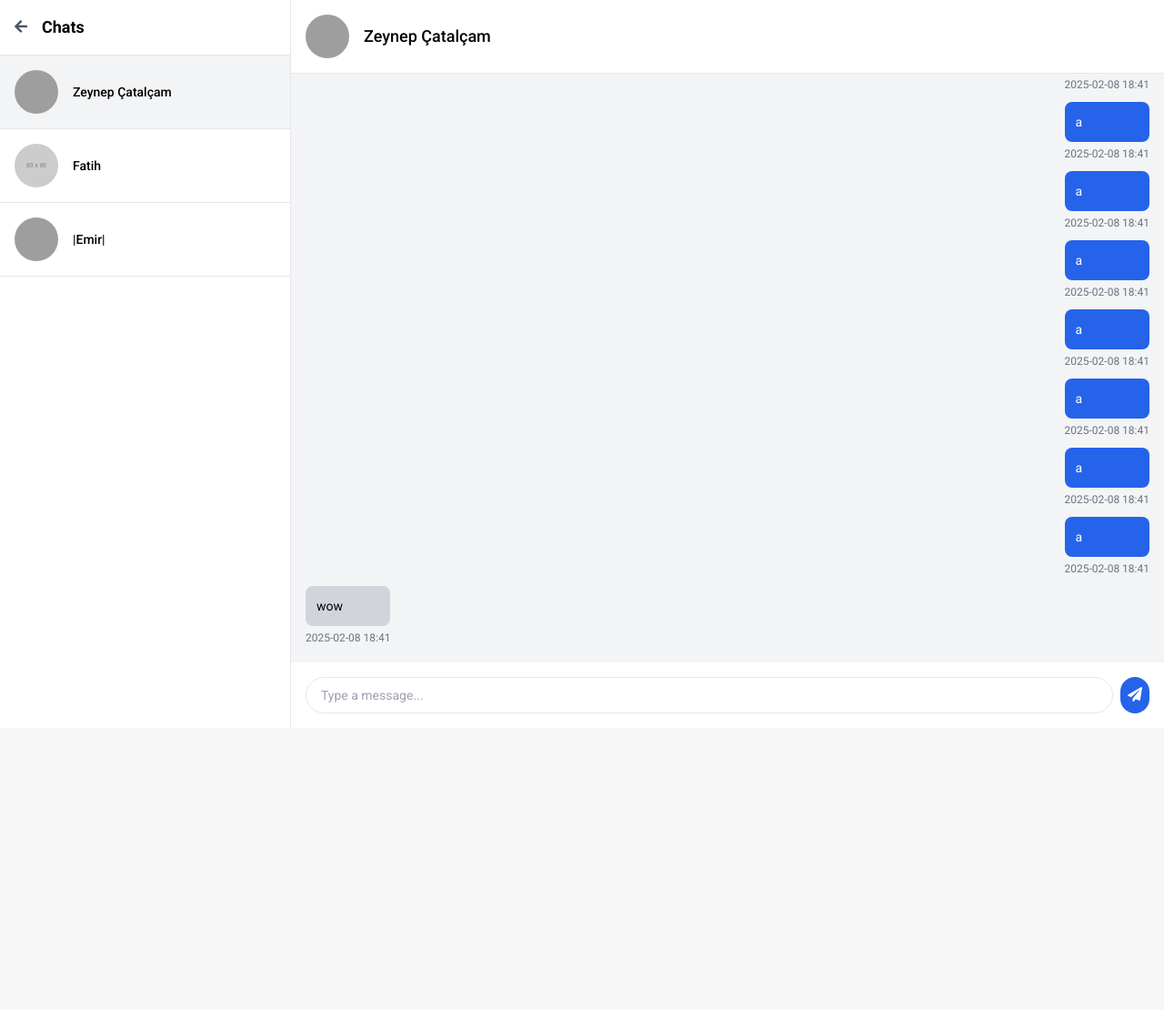
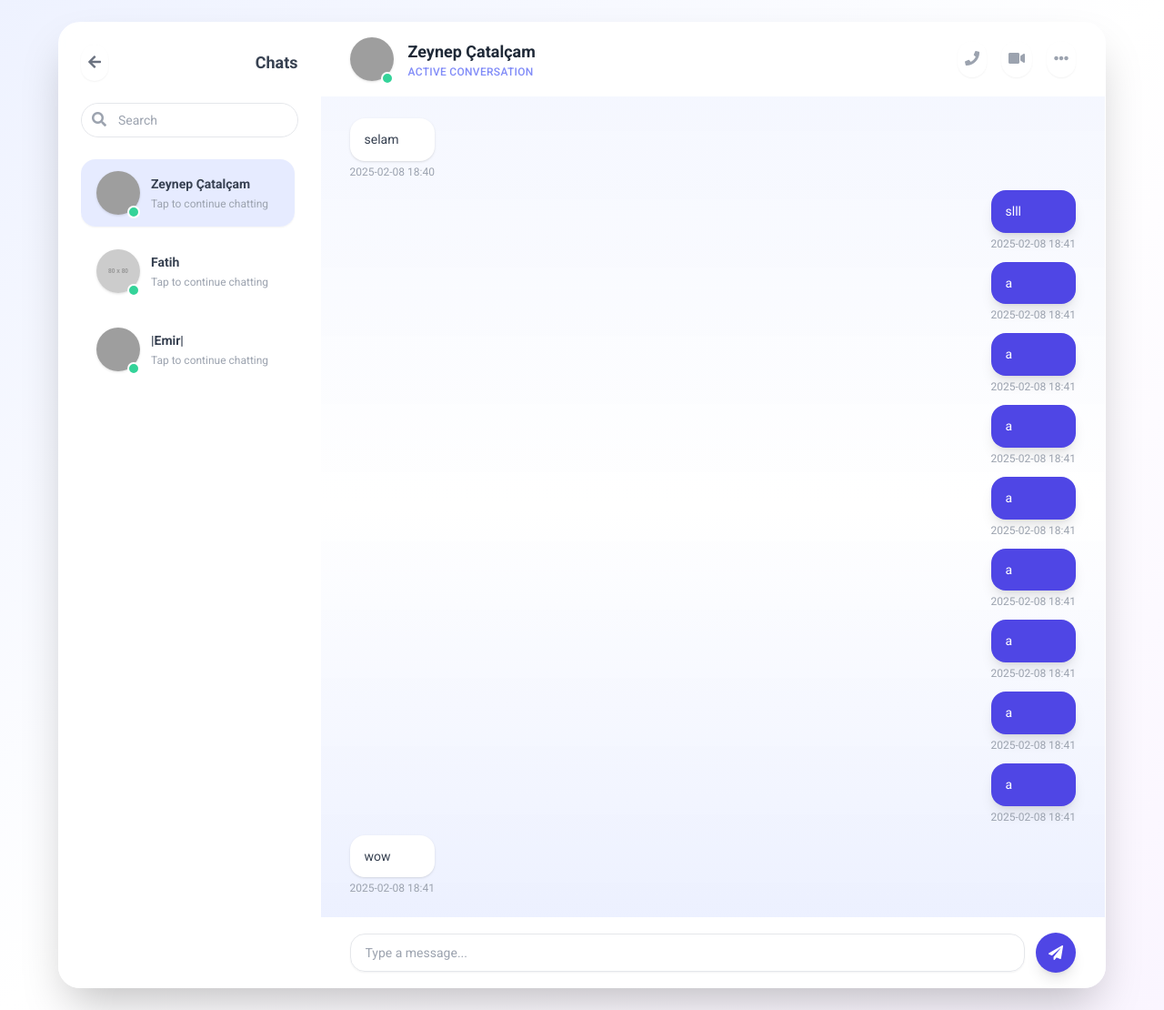
Before and after one commit to fatihcatalcam/Harmony, a Flask app: page /messages/6 in a window 1280 px wide. Shown: the whole page at 91% size. Before the commit the page ends 800 px from the top, so only its background shows below. Run offline with Flask 3, Linux system fonts and the light colour scheme; a user stored in the database is signed in; grey boxes labelled with a size stand in for pictures from a placeholder-image service; some libraries are stand-ins or nearby versions; grey boxes are pictures that could not be loaded.

Commit message:
Improve chat message screen styling

```diff
--- a/templates/message.html
+++ b/templates/message.html
@@ -13,82 +13,132 @@
     body { font-family: 'Roboto', sans-serif; }
   </style>
 </head>
-<body class="bg-gray-100 h-screen flex">
+<body class="bg-gradient-to-br from-indigo-50 via-white to-purple-50 min-h-screen">
+  <div class="min-h-screen flex items-center justify-center px-4 py-6">
+    <div class="flex w-full max-w-6xl overflow-hidden rounded-3xl border border-white/60 bg-white/80 shadow-2xl backdrop-blur">
       <!-- Sol Bölüm: Chat Listesi -->
-<div class="w-1/4 bg-white border-r border-gray-200 flex flex-col">
-  <div class="p-4 border-b border-gray-200 flex items-center">
-    <button class="text-gray-600" onclick="window.history.back();">
+      <aside class="hidden border-r border-white/50 bg-white/70 p-6 lg:flex lg:w-1/3 xl:w-1/4 flex-col">
+        <div class="flex items-center justify-between">
+          <button class="rounded-full bg-white p-2 text-gray-500 shadow-sm transition hover:-translate-x-0.5 hover:text-indigo-600" onclick="window.history.back();">
             <i class="fas fa-arrow-left"></i>
           </button>
-    <h2 class="text-lg font-semibold ml-4">Chats</h2>
+          <h2 class="text-lg font-semibold text-gray-700">Chats</h2>
         </div>
-  <div class="flex-grow overflow-auto">
+        <div class="relative mt-6">
+          <input type="text" placeholder="Search" class="w-full rounded-full border border-gray-200 bg-white py-2 pl-10 pr-4 text-sm text-gray-600 focus:border-indigo-400 focus:outline-none focus:ring-2 focus:ring-indigo-200" disabled>
+          <i class="fas fa-search absolute left-3 top-2.5 text-gray-400"></i>
+        </div>
+        <div class="mt-6 flex-grow space-y-3 overflow-y-auto pr-1">
           {% if matches and matches|length > 0 %}
             {% for match in matches %}
-        <a href="{{ url_for('main.messages', user_id=match.id) }}" class="block p-4 flex items-center border-b border-gray-200 hover:bg-gray-100 {% if match.id == user.id %}bg-gray-100{% endif %}">
-          <img alt="{{ match.display_name }}" class="rounded-full h-12 w-12" src="{{ match.profile_image or 'https://placehold.co/50x50' }}"/>
-          <div class="ml-4">
-            <p class="text-sm font-medium">{{ match.display_name }}</p>
+              <a href="{{ url_for('main.messages', user_id=match.id) }}" class="flex items-center gap-3 rounded-2xl border border-transparent px-4 py-3 text-left transition hover:border-indigo-100 hover:bg-indigo-50/70 {% if match.id == user.id %}bg-indigo-100/80 shadow-sm{% endif %}">
+                <div class="relative">
+                  <img alt="{{ match.display_name }}" class="h-12 w-12 rounded-full object-cover shadow" src="{{ match.profile_image or 'https://placehold.co/50x50' }}"/>
+                  <span class="absolute -bottom-1 -right-0 h-3.5 w-3.5 rounded-full border-2 border-white bg-emerald-400"></span>
+                </div>
+                <div class="min-w-0">
+                  <p class="truncate text-sm font-semibold text-gray-700">{{ match.display_name }}</p>
+                  <p class="mt-1 truncate text-xs text-gray-400">Tap to continue chatting</p>
                 </div>
               </a>
             {% endfor %}
           {% else %}
-      <p class="text-center text-gray-500 mt-4">No matches yet.</p>
+            <p class="text-center text-sm text-gray-500">No matches yet.</p>
+          {% endif %}
+        </div>
+      </aside>
+
+      <!-- Sağ Bölüm: Sohbet Ekranı -->
+      <div class="flex flex-1 flex-col bg-white/80">
+        <!-- Chat Header -->
+        <header class="flex items-center justify-between border-b border-white/60 px-4 py-4 sm:px-8">
+          {% if user %}
+            <div class="flex items-center gap-4">
+              <div class="relative">
+                <img alt="User profile picture" class="h-12 w-12 rounded-full object-cover shadow" src="{{ user.profile_image or 'https://placehold.co/50x50' }}"/>
+                <span class="absolute -bottom-1 -right-0 h-3.5 w-3.5 rounded-full border-2 border-white bg-emerald-400"></span>
+              </div>
+              <div>
+                <p id="chat-user-name" class="text-lg font-semibold text-gray-800">{{ user.display_name }}</p>
+                <p class="text-xs font-medium uppercase tracking-wide text-indigo-400">Active conversation</p>
+              </div>
+            </div>
+          {% endif %}
+          <div class="hidden text-gray-400 sm:flex sm:items-center sm:gap-4">
+            <button class="rounded-full bg-white p-2 shadow-sm transition hover:text-indigo-500">
+              <i class="fas fa-phone"></i>
+            </button>
+            <button class="rounded-full bg-white p-2 shadow-sm transition hover:text-indigo-500">
+              <i class="fas fa-video"></i>
+            </button>
+            <button class="rounded-full bg-white p-2 shadow-sm transition hover:text-indigo-500">
+              <i class="fas fa-ellipsis-h"></i>
+            </button>
+          </div>
+        </header>
+        <div class="border-b border-white/60 bg-white/70 px-4 py-3 lg:hidden">
+          <div class="flex items-center justify-between">
+            <h3 class="text-sm font-semibold uppercase tracking-wide text-gray-500">Your matches</h3>
+            <button type="button" class="cursor-default text-xs font-medium text-indigo-300" disabled>Manage</button>
+          </div>
+          <div class="mt-3 flex gap-3 overflow-x-auto pb-1">
+            {% if matches and matches|length > 0 %}
+              {% for match in matches %}
+                <a href="{{ url_for('main.messages', user_id=match.id) }}" class="flex flex-col items-center text-center text-xs {% if match.id == user.id %}text-indigo-600{% else %}text-gray-500{% endif %}">
+                  <img alt="{{ match.display_name }}" class="h-12 w-12 rounded-full border-2 {% if match.id == user.id %}border-indigo-200{% else %}border-transparent{% endif %} object-cover shadow" src="{{ match.profile_image or 'https://placehold.co/50x50' }}"/>
+                  <span class="mt-1 max-w-[5rem] truncate">{{ match.display_name }}</span>
+                </a>
+              {% endfor %}
+            {% else %}
+              <p class="text-xs text-gray-400">No matches yet.</p>
             {% endif %}
           </div>
         </div>
 
-
-  <!-- Sağ Bölüm: Sohbet Ekranı -->
-  <div class="flex flex-col flex-grow h-screen">
-    <!-- Chat Header -->
-      <div class="flex items-center p-4 bg-white border-b border-gray-200">
-        {% if user %}
-          <img alt="User profile picture" class="rounded-full h-12 w-12" src="{{ user.profile_image or 'https://placehold.co/50x50' }}"/>
-          <div class="ml-4">
-            <p id="chat-user-name" class="text-lg font-medium">{{ user.display_name }}</p>
-          </div>
-        {% endif %}
-      </div>
-
         <!-- Chat Messages -->
-      <div id="chat-messages" class="flex flex-col flex-grow h-0 p-4 overflow-auto bg-gray-100">
+        <div class="relative flex flex-1 flex-col overflow-hidden">
+          <div class="pointer-events-none absolute inset-0 bg-gradient-to-b from-indigo-50/60 via-transparent to-indigo-100/60"></div>
+          <div id="chat-messages" class="relative z-10 flex flex-col gap-3 overflow-y-auto px-4 py-6 sm:px-8">
             {% if error_message %}
-          <div class="bg-red-100 border border-red-200 text-red-800 px-4 py-3 rounded relative" role="alert">
+              <div class="rounded-2xl border border-red-200 bg-red-50/90 px-4 py-3 text-sm text-red-700 shadow-sm" role="alert">
                 <span class="block sm:inline">{{ error_message }}</span>
               </div>
             {% elif messages %}
               {% for msg in messages %}
-            <div class="flex w-full mt-2 space-x-3 max-w-xs {% if msg.sender_id == current_user_id %}ml-auto justify-end{% endif %}">
-              <div>
-                <div class="{% if msg.sender_id == current_user_id %}bg-blue-600 text-white{% else %}bg-gray-300{% endif %} p-3 rounded-lg">
-                  <p class="text-sm">{{ msg.content }}</p>
+                <div class="flex w-full {% if msg.sender_id == current_user_id %}justify-end{% else %}justify-start{% endif %}">
+                  <div class="max-w-md">
+                    <div class="{% if msg.sender_id == current_user_id %}bg-indigo-600 text-white shadow-lg{% else %}bg-white text-gray-700 shadow{% endif %} rounded-2xl px-4 py-3 text-sm">
+                      <p class="leading-relaxed">{{ msg.content }}</p>
                     </div>
-                <span class="text-xs text-gray-500">{{ msg.timestamp.strftime('%Y-%m-%d %H:%M') }}</span>
+                    <span class="mt-1 block text-right text-xs text-gray-400">{{ msg.timestamp.strftime('%Y-%m-%d %H:%M') }}</span>
                   </div>
                 </div>
               {% endfor %}
             {% else %}
-          <p class="text-gray-500 text-center mt-4">No messages yet. Start chatting!</p>
+              <p class="text-center text-sm text-gray-500">No messages yet. Start chatting!</p>
             {% endif %}
+          </div>
         </div>
 
         <!-- Mesaj Gönderme Formu (SocketIO ile gönderim yapılacak) -->
-      <div class="bg-white p-4 flex items-center">
+        <div class="border-t border-white/60 bg-white/90 px-4 py-4 sm:px-8">
           {% if not error_message %}
-          <form id="message-form" class="flex flex-grow">
-
+            <form id="message-form" class="flex items-center gap-3">
               <!-- Gizli alanlar: sender ve receiver ID -->
               <input type="hidden" id="sender-id" value="{{ current_user_id }}">
               <input type="hidden" id="receiver-id" value="{{ user.id }}">
-            <input name="message" id="message-input" class="flex-grow border rounded-full py-2 px-4 mr-2 text-sm" placeholder="Type a message..." type="text">
-            <button type="submit" id="send-button" class="bg-blue-600 text-white rounded-full p-2">
+              <div class="flex-1 rounded-2xl border border-gray-200 bg-white/70 px-4 py-2 shadow-sm focus-within:border-indigo-400 focus-within:ring-2 focus-within:ring-indigo-200">
+                <input name="message" id="message-input" class="w-full bg-transparent text-sm text-gray-700 placeholder:text-gray-400 focus:outline-none" placeholder="Type a message..." type="text">
+              </div>
+              <button type="submit" id="send-button" class="flex h-11 w-11 items-center justify-center rounded-full bg-indigo-600 text-white shadow-lg transition hover:bg-indigo-700">
                 <i class="fas fa-paper-plane"></i>
               </button>
             </form>
           {% else %}
-          <p class="text-gray-500 text-sm">Messaging is disabled because you haven't matched with this user yet.</p>
+            <p class="text-sm text-gray-500">Messaging is disabled because you haven't matched with this user yet.</p>
           {% endif %}
+        </div>
+      </div>
     </div>
   </div>
 
@@ -96,16 +146,19 @@
     // SocketIO istemci tarafı kodu
     const socket = io();
 
-    const senderId = document.getElementById('sender-id').value;
-    const receiverId = document.getElementById('receiver-id').value;
-    // Ortak odanın adı, iki ID'yi sıralı birleştiriyoruz
-    const room = [senderId, receiverId].sort().join('_');
+    const senderInput = document.getElementById('sender-id');
+    const receiverInput = document.getElementById('receiver-id');
+    const senderId = senderInput ? senderInput.value : null;
+    const receiverId = receiverInput ? receiverInput.value : null;
 
+    if (senderId && receiverId) {
       // Odaya katılma
       socket.emit('join', { sender_id: senderId, receiver_id: receiverId });
 
       // Mesaj formu gönderim
-    document.getElementById('message-form').addEventListener('submit', function(e) {
+      const messageForm = document.getElementById('message-form');
+      if (messageForm) {
+        messageForm.addEventListener('submit', function(e) {
           e.preventDefault();
           const messageInput = document.getElementById('message-input');
           const content = messageInput.value.trim();
@@ -113,19 +166,22 @@
           socket.emit('send_message', { sender_id: senderId, receiver_id: receiverId, content: content });
           messageInput.value = "";
         });
+      }
+    }
 
     // Yeni mesaj alındığında
     socket.on('receive_message', function(data) {
       const chatMessagesEl = document.getElementById("chat-messages");
+      if (!chatMessagesEl) return;
       const messageDiv = document.createElement("div");
-      const isCurrentUser = data.sender_id == senderId;
-      messageDiv.className = `flex w-full mt-2 space-x-3 max-w-xs ${isCurrentUser ? "ml-auto justify-end" : ""}`;
+      const isCurrentUser = senderId && data.sender_id == senderId;
+      messageDiv.className = `flex w-full ${isCurrentUser ? "justify-end" : "justify-start"}`;
       messageDiv.innerHTML = `
-        <div>
-          <div class="${isCurrentUser ? "bg-blue-600 text-white" : "bg-gray-300"} p-3 rounded-lg">
-            <p class="text-sm">${data.content}</p>
+        <div class="max-w-md">
+          <div class="${isCurrentUser ? "bg-indigo-600 text-white shadow-lg" : "bg-white text-gray-700 shadow"} rounded-2xl px-4 py-3 text-sm">
+            <p class="leading-relaxed">${data.content}</p>
           </div>
-          <span class="text-xs text-gray-500">${data.timestamp}</span>
+          <span class="mt-1 block text-right text-xs text-gray-400">${data.timestamp}</span>
         </div>
       `;
       chatMessagesEl.appendChild(messageDiv);
```
Lines whose indentation alone changed are shown as unchanged.
